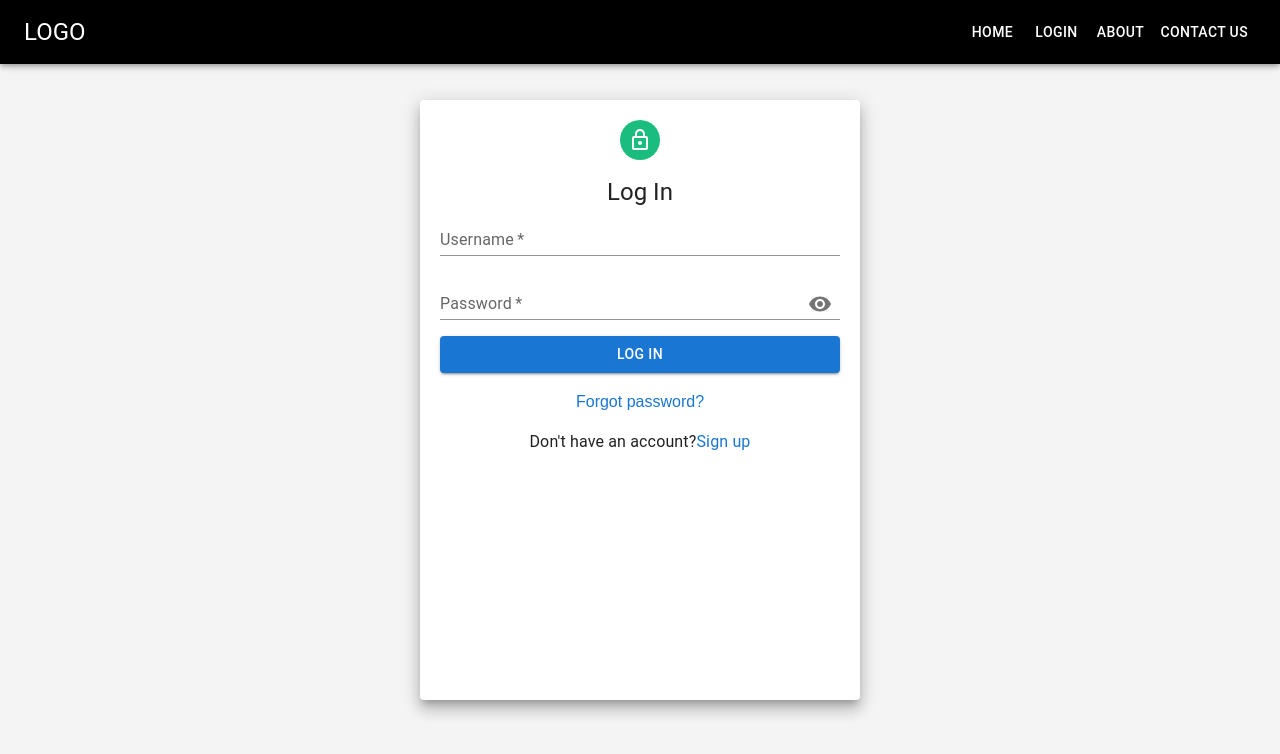
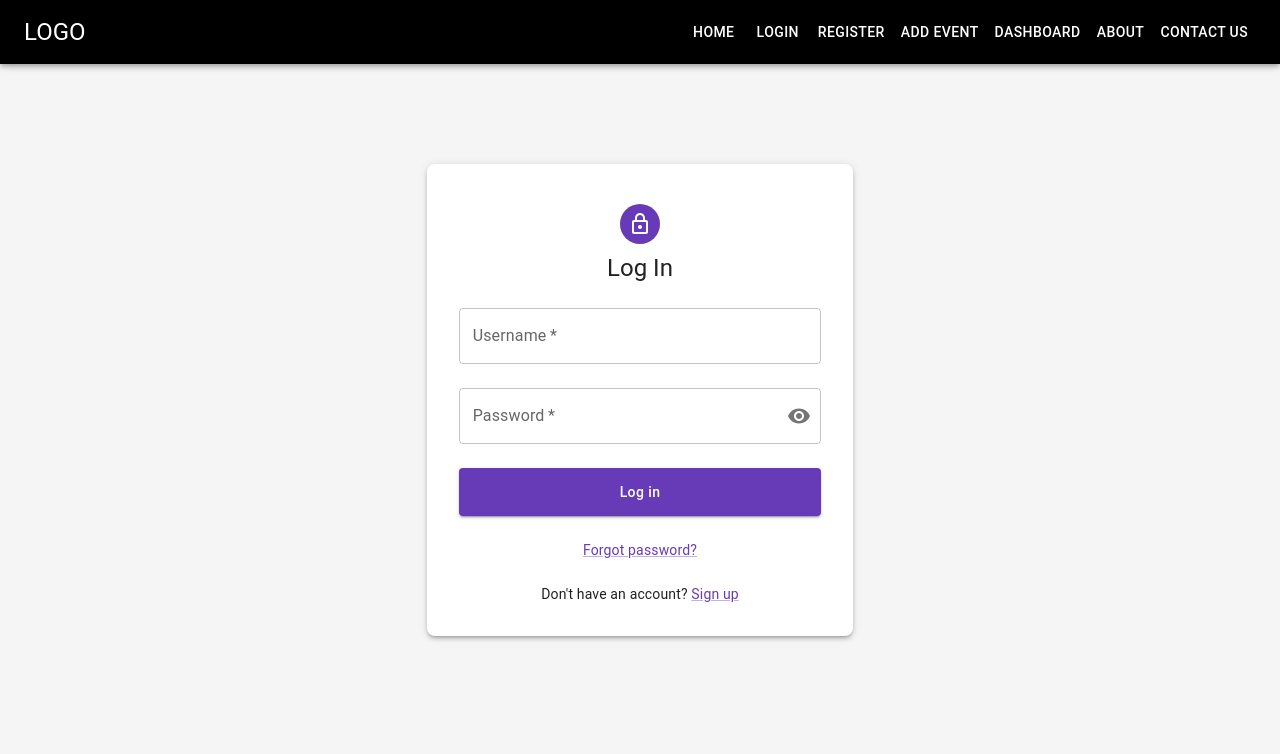
Before and after one commit to NadunMN/Eventer, a React (Vite) app: page /login in a window 1280 px wide. Shown: the top 754 px of the page. Built offline with nearby package versions, Linux system fonts and the light colour scheme.

Commit message:
Add new routes 😊

```diff
--- a/src/App.jsx
+++ b/src/App.jsx
@@ -1,25 +1,33 @@
 import {About} from "./components/AboutPage/About"
 import {Contact} from "./components/contactPage/Contact"
 import { Home } from "./components/Home"
-import { LoginPage } from "./components/LoginPage"
+import { Login } from "./components/Login"
 import { NavBar } from "./components/NavBar"
 import { Route, Routes } from "react-router-dom"
+import { Register } from "./components/Register"
+import { AddEvent } from "./components/AddEvent"
+import { AdminDashboard } from "./components/AdminDashboard"
+
 
 
 function App() {
 
   return (
-    <>
+   <>
     <NavBar />
 
       <Routes>
         <Route path="/" element={<Home />} />
-        <Route path="login" element={<LoginPage />} />
+        <Route path="login" element={<Login />} />
+        <Route path="register" element={<Register />} />
+        <Route path="add-event" element={<AddEvent />} />
+        <Route path="admin-dashboard" element={<AdminDashboard />} />
         <Route path="About" element={<About />} />
         <Route path="Contact" element={<Contact />} />
 
       </Routes>
-    </>
+   </>
+
   )
 }
 
--- a/src/components/AddEvent.jsx
+++ b/src/components/AddEvent.jsx
@@ -6,11 +6,9 @@ import {
   CardHeader,
   CardActions,
   TextField,
-  Typography,
   Grid,
   InputAdornment,
   IconButton,
-  Alert,
   Box,
 } from '@mui/material';
 import { styled } from '@mui/material/styles';
--- /dev/null
+++ b/src/components/Login.jsx
@@ -0,0 +1,105 @@
+import React, { useState } from "react";
+import {
+  Avatar,
+  Button,
+  Grid,
+  IconButton,
+  InputAdornment,
+  Link,
+  Paper,
+  Stack,
+  TextField,
+  Typography,
+  ThemeProvider,
+  createTheme,
+} from "@mui/material";
+import LockOutlinedIcon from "@mui/icons-material/LockOutlined";
+import VisibilityIcon from "@mui/icons-material/Visibility";
+import VisibilityOffIcon from "@mui/icons-material/VisibilityOff";
+
+import theme from "../style/theme";
+
+
+export const Login = () => {
+  const [showPassword, setShowPassword] = useState(false);
+
+  const handlePasswordVisibility = () => {
+    setShowPassword(!showPassword);
+  };
+
+  return (
+    <ThemeProvider theme={theme}>
+      <Grid
+        container
+        justifyContent="center"
+        alignItems="center"
+        style={{ minHeight: "100vh", backgroundColor: "#f5f5f5" }}
+      >
+        <Grid item xs={12} sm={8} md={6} lg={4}>
+          <Paper
+            elevation={3}
+            sx={{
+              padding: 4,
+              display: "flex",
+              flexDirection: "column",
+              alignItems: "center",
+              borderRadius: 2,
+            }}
+          >
+            <Avatar sx={{ m: 1, bgcolor: "primary.main" }}>
+              <LockOutlinedIcon />
+            </Avatar>
+            <Typography component="h1" variant="h5" sx={{ mb: 3 }}>
+              Log In
+            </Typography>
+            <Stack spacing={3} sx={{ width: "100%" }}>
+              <TextField
+                label="Username"
+                variant="outlined"
+                fullWidth
+                required
+                sx={{ bgcolor: "background.paper" }}
+              />
+              <TextField
+                label="Password"
+                variant="outlined"
+                type={showPassword ? "text" : "password"}
+                InputProps={{
+                  endAdornment: (
+                    <InputAdornment position="end">
+                      <IconButton onClick={handlePasswordVisibility} edge="end">
+                        {showPassword ? <VisibilityOffIcon /> : <VisibilityIcon />}
+                      </IconButton>
+                    </InputAdornment>
+                  ),
+                }}
+                fullWidth
+                required
+                sx={{ bgcolor: "primary" }}
+              />
+              <Button
+                type="submit"
+                fullWidth
+                variant="contained"
+                sx={{ mt: 3, mb: 2, py: 1.5, textTransform: "none" }}
+              >
+                Log in
+              </Button>
+              <Link href="#" variant="body2" align="center">
+                Forgot password?
+              </Link>
+              <Typography variant="body2" align="center">
+                Don't have an account?{" "}
+                <Link href="/register" variant="body2">
+                  Sign up
+                </Link>
+              </Typography>
+            </Stack>
+          </Paper>
+        </Grid>
+      </Grid>
+    </ThemeProvider>
+  );
+};
+
+export default Login;
--- a/src/components/NavBar.jsx
+++ b/src/components/NavBar.jsx
@@ -24,6 +24,20 @@ export const NavBar = () => {
               Login
               {" "}
             </Button>
+            <Button color="inherit" component={Link} to="/register">
+              {" "}
+              Register
+              {" "}
+            </Button>
+            <Button color="inherit" component={Link} to="/add-event">
+              {" "}
+              Add Event
+              {" "}
+            </Button>
+            <Button color="inherit" component={Link} to="/admin-dashboard">
+              {" "}
+              Dashboard
+            </Button>
             <Button color="inherit" component={Link} to="/About">
               {" "}
               About
--- /dev/null
+++ b/src/components/style/theme.jsx
@@ -0,0 +1,29 @@
+import { createTheme } from '@mui/material/styles';
+
+const customPalette = {
+  primary: {
+    main: "#673ab7",
+    light: "#9575cd",
+    dark: "#311b92",
+    contrastText: "#ffffff",
+  },
+  secondary: {
+    main: "#9c27b0",
+    light: "#ba68c8",
+    dark: "#7b1fa2",
+    contrastText: "#ffffff",
+  },
+  customColor: {
+    main: "#ff4400",
+    light: "#ff7744",
+    dark: "#cc3300",
+    contrastText: "#ffffff",
+  },
+};
+
+
+const theme = createTheme({
+  palette: customPalette,
+});
+
+export default theme;
--- a/src/main.jsx
+++ b/src/main.jsx
@@ -2,10 +2,15 @@ import React from 'react'
 import ReactDOM from 'react-dom/client'
 import App from './App.jsx'
 import { BrowserRouter } from 'react-router-dom'
+import { ThemeProvider } from '@mui/material'
+import theme from './style/theme.jsx'
 
 ReactDOM.createRoot(document.getElementById('root')).render(
+  <ThemeProvider theme={theme}>
     <BrowserRouter>
       <App />
 
     </BrowserRouter>
+
+  </ThemeProvider>
 )
--- /dev/null
+++ b/src/style/theme.jsx
@@ -0,0 +1,29 @@
+import { createTheme } from '@mui/material/styles';
+
+const customPalette = {
+  primary: {
+    main: "#673ab7",
+    light: "#9575cd",
+    dark: "#311b92",
+    contrastText: "#ffffff",
+  },
+  secondary: {
+    main: "#9c27b0",
+    light: "#ba68c8",
+    dark: "#7b1fa2",
+    contrastText: "#ffffff",
+  },
+  customColor: {
+    main: "#ff4400",
+    light: "#ff7744",
+    dark: "#cc3300",
+    contrastText: "#ffffff",
+  },
+};
+
+
+const theme = createTheme({
+  palette: customPalette,
+});
+
+export default theme;
--- a/vite.config.js
+++ b/vite.config.js
@@ -3,7 +3,6 @@ import react from '@vitejs/plugin-react'
 
 // https://vitejs.dev/config/
 export default defineConfig({
-  base: "/Eventer/",
   plugins: [react()],
   server: {
     port: 3000
```
Also changed, not shown: src/asset/addImage.jpg (added), src/components/Register.jsx (indentation only).
